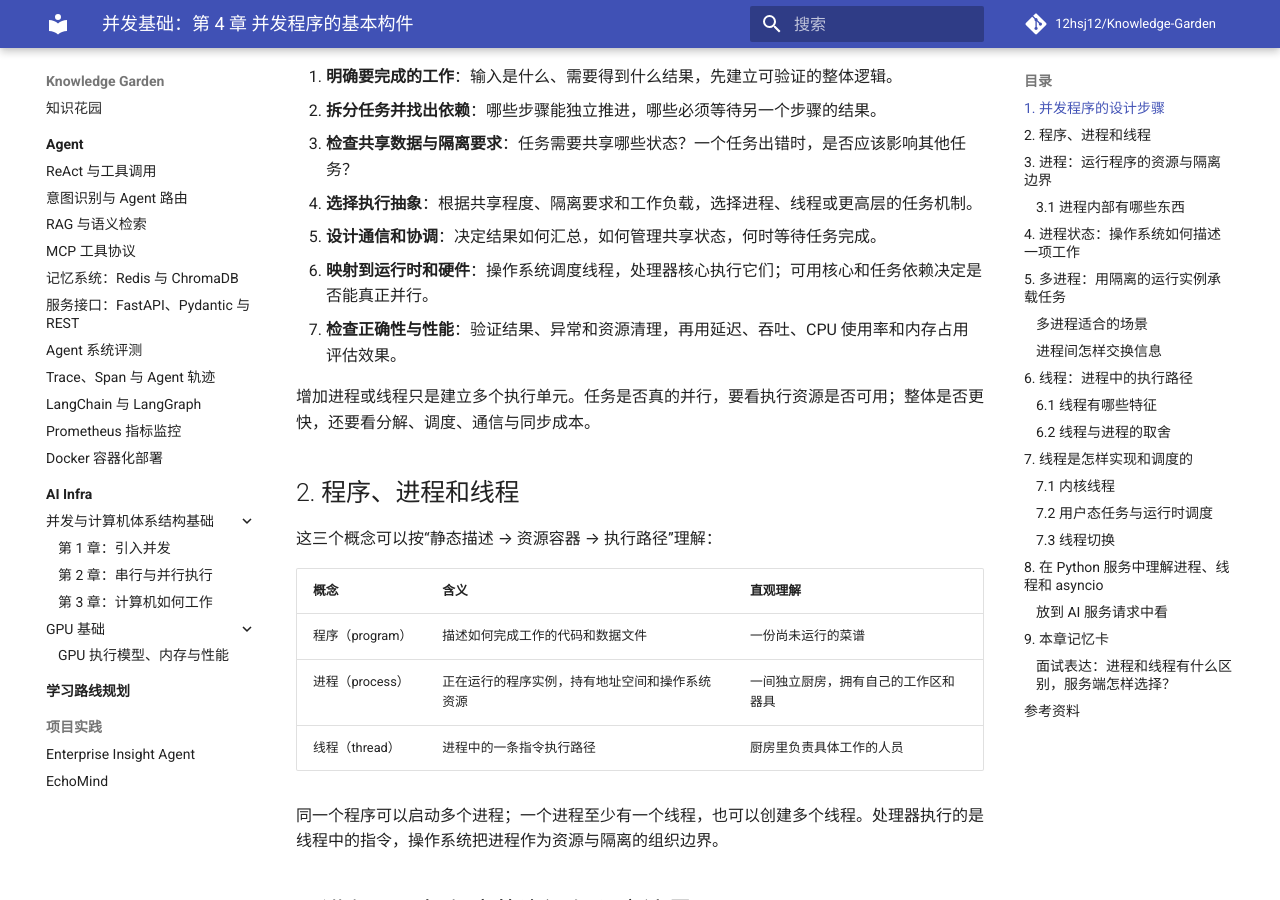
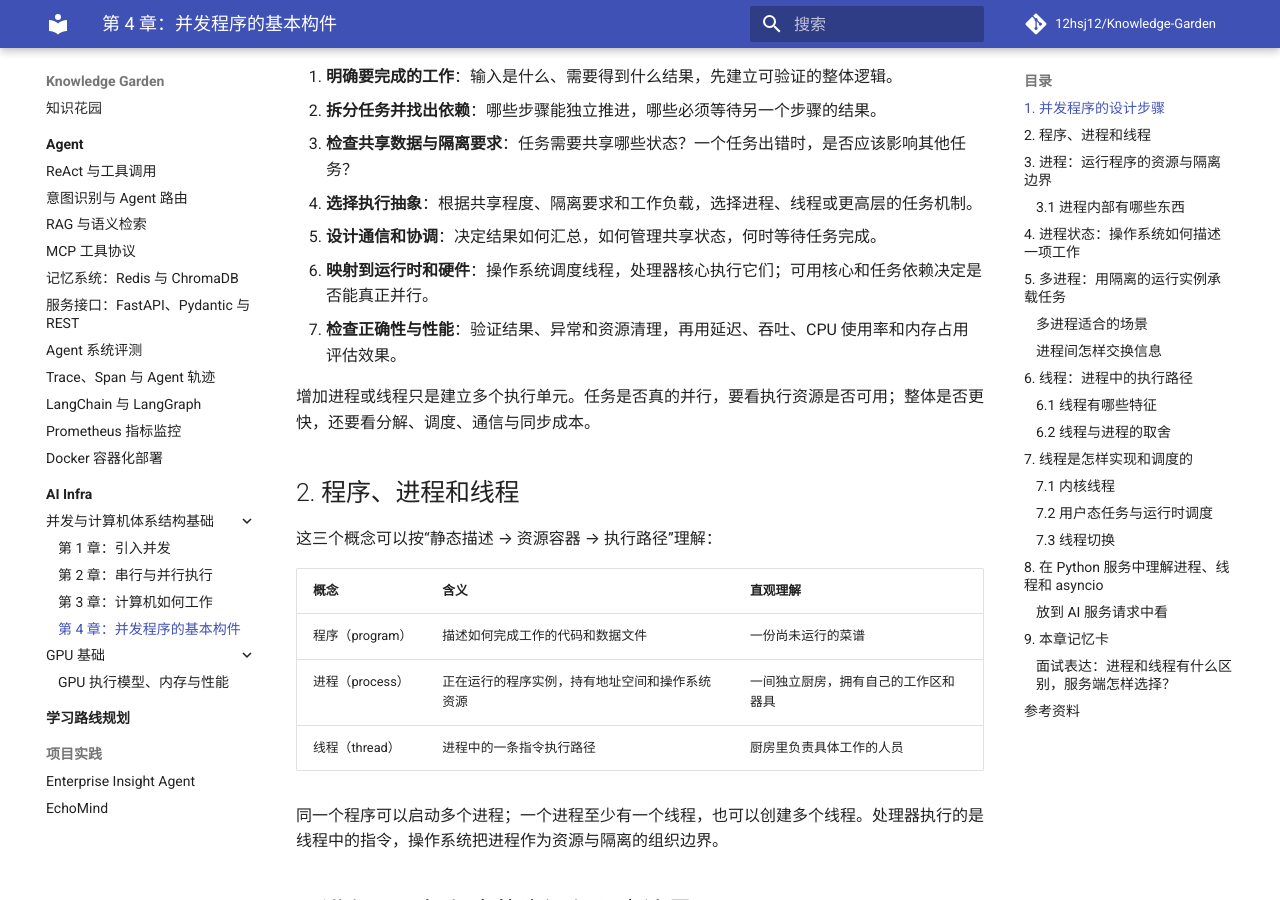
Before and after one commit to 12hsj12/Knowledge-Garden, an MkDocs documentation site: the page built from docs/ai-infra/concurrency/chapter-04.md, in a window 1280 px wide and 900 px high, scrolled down 392 px. Built offline with MkDocs 1.6.1 and Material for MkDocs 9.7.7, drawn with Linux system fonts in a browser that asks for light colours; comment, search, counter and statistics services are not loaded.

Commit message:
Add chapter 4 to AI Infra navigation

```diff
--- a/mkdocs.yml
+++ b/mkdocs.yml
@@ -53,6 +53,7 @@ nav:
           - 第 1 章：引入并发: ai-infra/concurrency/chapter-01.md
           - 第 2 章：串行与并行执行: ai-infra/concurrency/chapter-02.md
           - 第 3 章：计算机如何工作: ai-infra/concurrency/chapter-03.md
+          - 第 4 章：并发程序的基本构件: ai-infra/concurrency/chapter-04.md
       - GPU 基础:
           - GPU 执行模型、内存与性能: ai-infra/gpu/cuda-execution-memory-performance.md
   - 学习路线规划:
```
